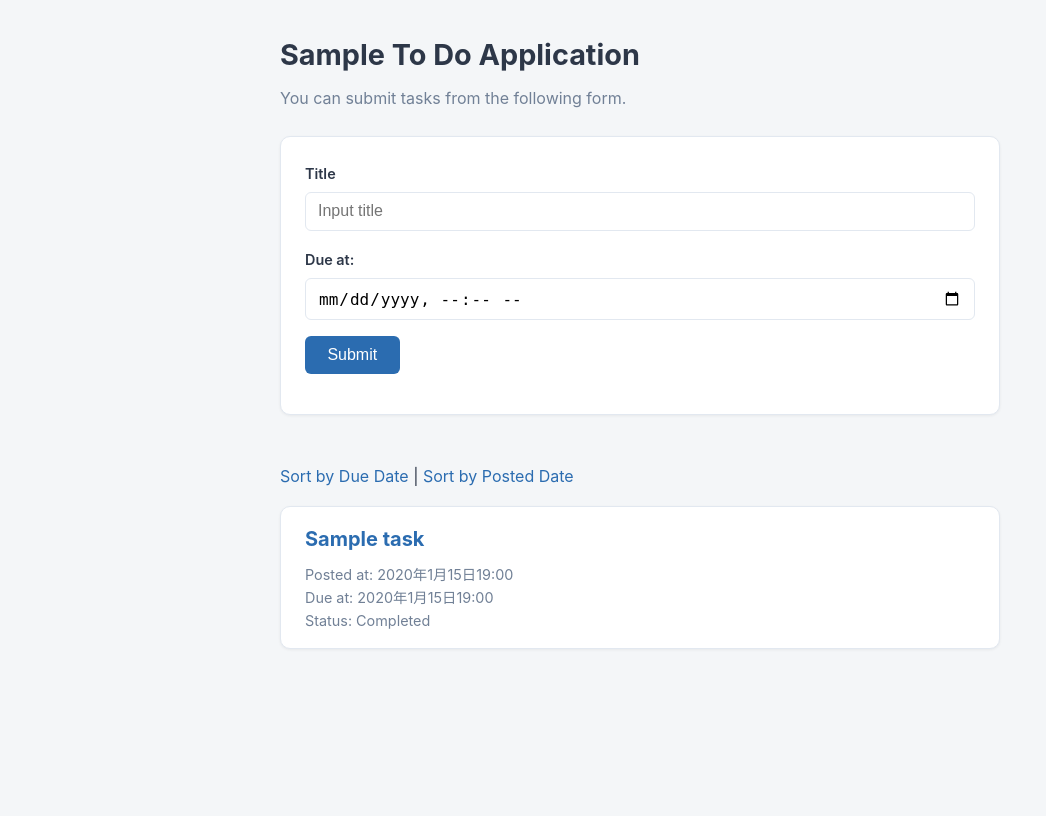
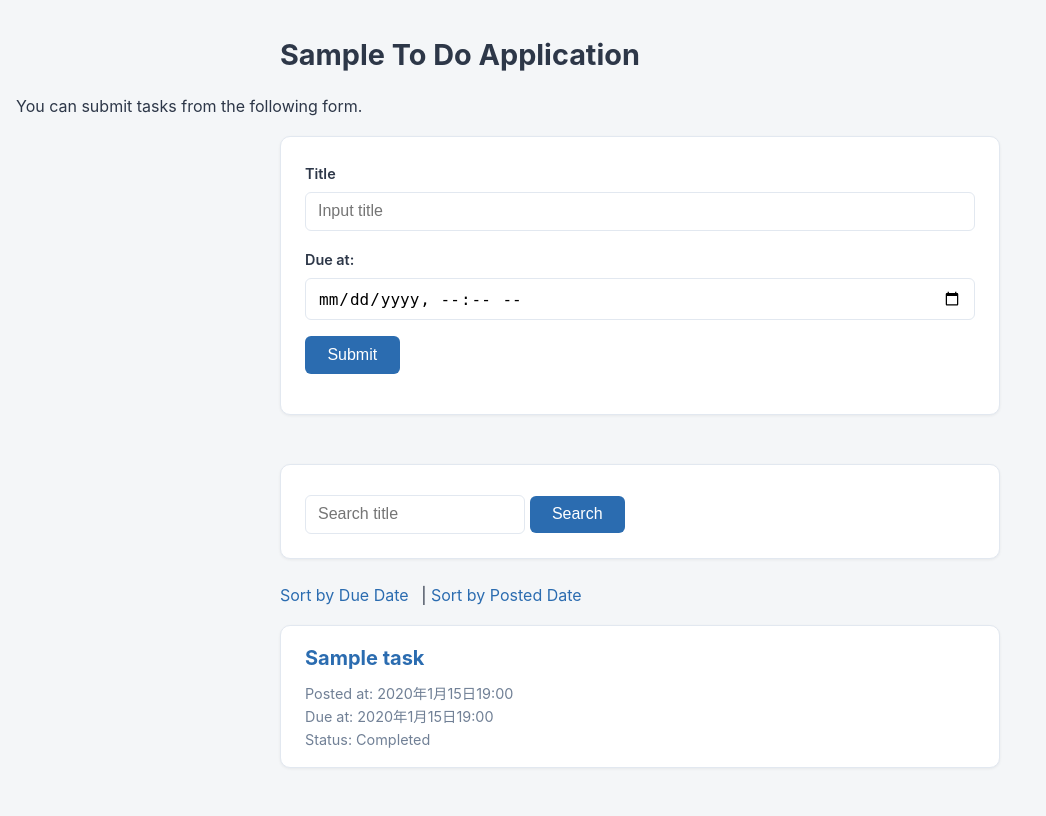
Before and after one commit to s1f10250166/django-test-exercise, a Django app: page / in a window 1280 px wide. Shown: the whole page, without its empty margins (0-1046 px from the left). Before the commit the page ends 649 px from the top, so only its background shows below. Run offline with Django 5.2, Linux system fonts and the light colour scheme; tables that the repository leaves empty hold one stand-in row (values such as "Sample post").

Commit message:
検索機能の追加

```diff
--- a/todo/templates/todo/index.html
+++ b/todo/templates/todo/index.html
@@ -11,6 +11,12 @@
 
   <body>
     <h1>Sample To Do Application</h1>
+    <style>
+      .search-bar { margin-bottom: 8px; }
+      .search-bar input[name="q"] { width: 220px; }
+      .controls { margin-top: 8px; }
+      .controls a { margin-right: 8px; }
+    </style>
     <p>You can submit tasks from the following form.</p>
     <form action="{% url 'index' %}" method="post">
       {% csrf_token %}
@@ -28,9 +34,15 @@
     </form>
     <br>
 
-    <div>
-      <a href="{% url 'index' %}?order=due">Sort by Due Date</a> |
-      <a href="{% url 'index' %}?order=post">Sort by Posted Date</a>
+    <div class="search-bar">
+      <form action="{% url 'index' %}" method="get">
+        <input name="q" type="text" placeholder="Search title" value="{{ q }}">
+        <button type="submit">Search</button>
+      </form>
+    </div>
+    <div class="controls">
+      <a href="{% url 'index' %}?order=due{% if q %}&q={{ q }}{% endif %}">Sort by Due Date</a> |
+      <a href="{% url 'index' %}?order=post{% if q %}&q={{ q }}{% endif %}">Sort by Posted Date</a>
     </div>
 
     {% for task in tasks %}
--- a/todo/views.py
+++ b/todo/views.py
@@ -12,14 +12,21 @@ def index(request):
         task = Task(title=request.POST['title'],
                     due_at=make_aware(parse_datetime(request.POST['due_at'])))
         task.save()
+    # search query
+    q = request.GET.get('q', '').strip()
+    if q:
+        base = Task.objects.filter(title__icontains=q)
+    else:
+        base = Task.objects.all()
 
     if request.GET.get('order') == 'due':
-        tasks = Task.objects.order_by('due_at')
+        tasks = base.order_by('due_at')
     else:
-        tasks = Task.objects.order_by('-posted_at')
+        tasks = base.order_by('-posted_at')
 
     context = {
-        'tasks': tasks
+        'tasks': tasks,
+        'q': q,
     }
     return render(request, 'todo/index.html', context)
 
```
Also changed, not shown: todo/tests.py (+25 -0 lines).
